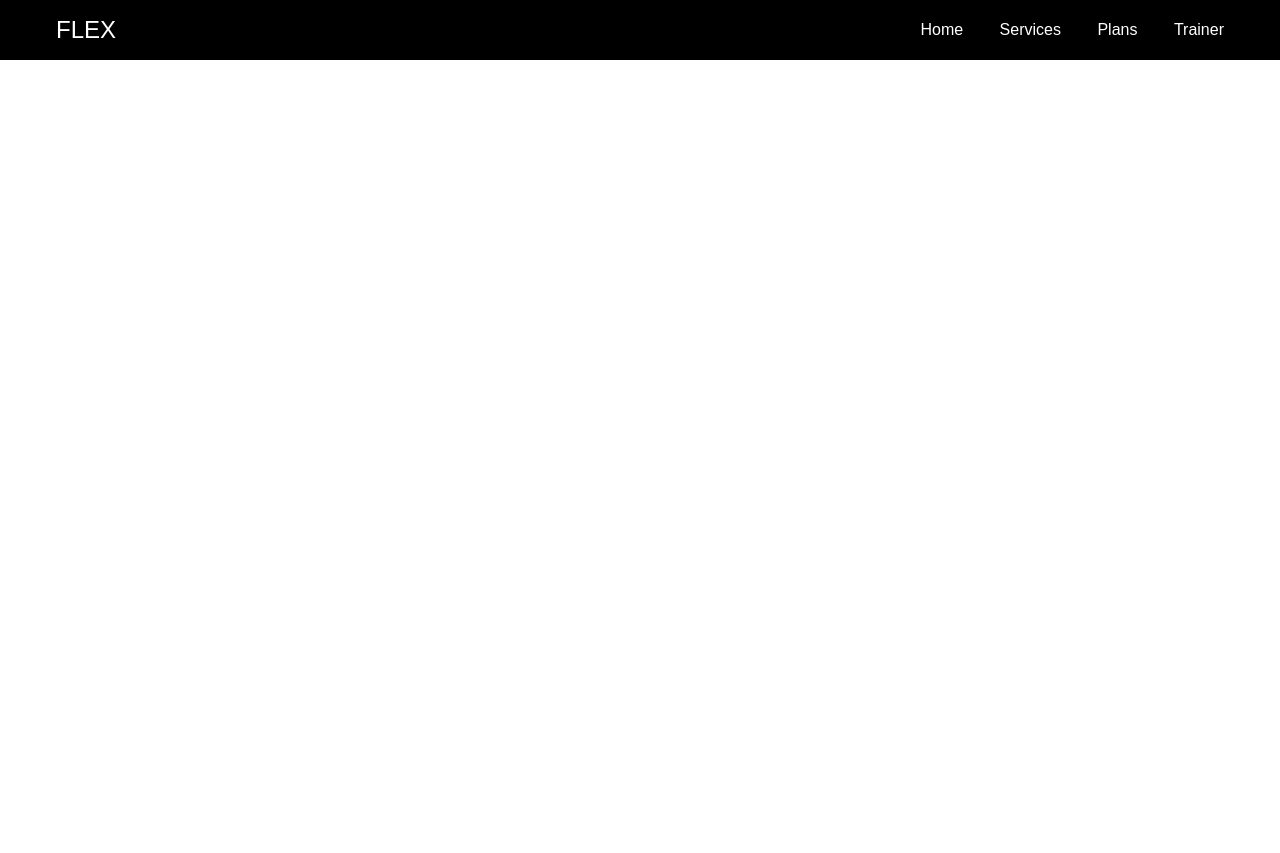
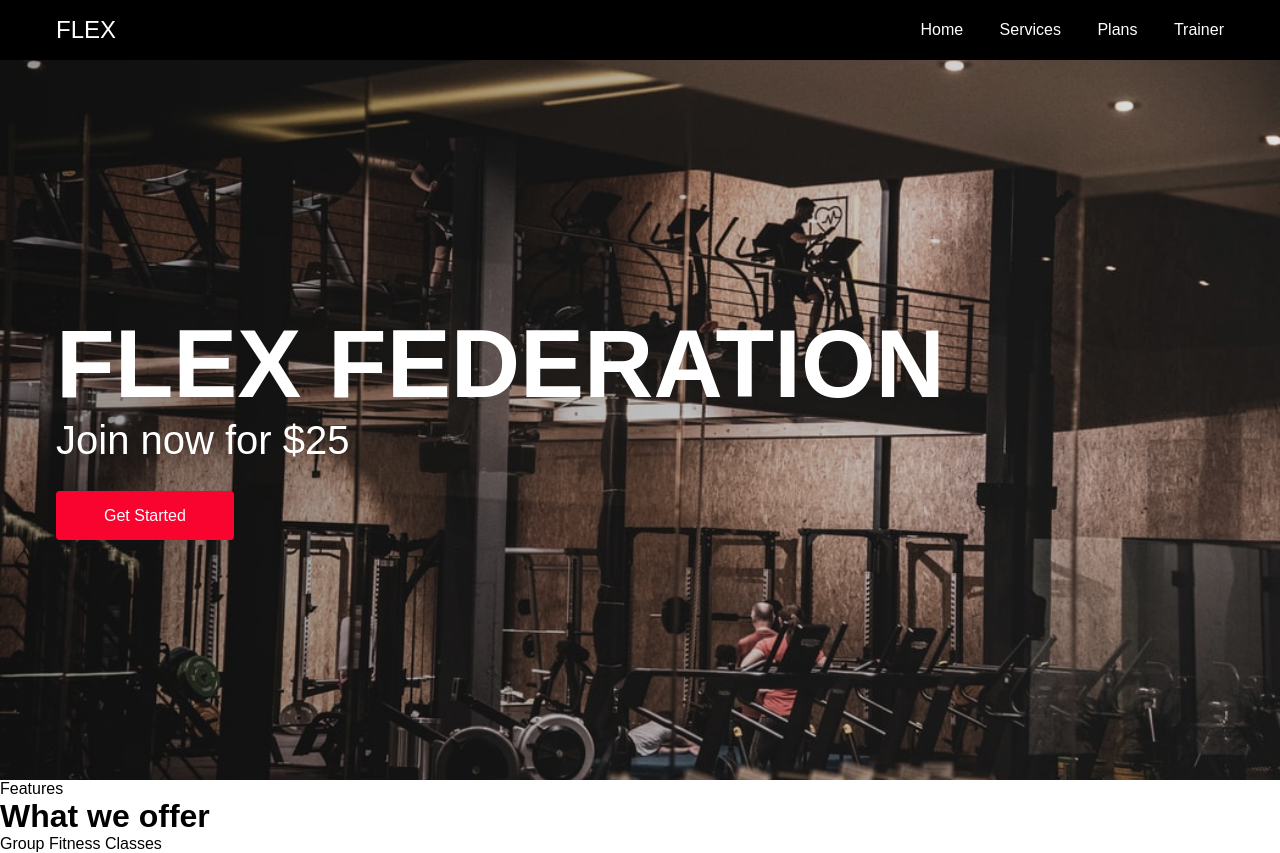
Before and after one commit to ConsoleDotLog-const/templates, a plain HTML site: page gym-landing-page/index.html in a window 1280 px wide. Before the commit the page ends 800 px from the top, so only its background shows below. Drawn offline with Linux system fonts and the light colour scheme.

Commit message:
hero section completed

```diff
--- a/gym-landing-page/app.js
+++ b/gym-landing-page/app.js
@@ -5,8 +5,8 @@ const body = document.querySelector('body')
 
 const mobileMenu = () => {
     menu.classList.toggle('is-active');
-    menuLinks.classList.toggle('is-active');
-    body.classList.toggle('is-active');
+    menuLinks.classList.toggle('active');
+    body.classList.toggle('active');
 }
 
 menu.addEventListener('click', mobileMenu)
--- a/gym-landing-page/gymStlye.css
+++ b/gym-landing-page/gymStlye.css
@@ -40,7 +40,64 @@
     color: var(--red);
 }
 
+    /* HERO SECTION */
+
+    .hero{
+        background: linear-gradient(to right, rgba(0,0,0,0.4),rgba(0,0,0,0.1)), url('./rss/images/gmy.jfif');
+        height: 90vh;
+        background-position: center;
+        background-size: cover;
+        padding: 0.5rem calc((100vw - 1200px)/ 2);
+        display: flex;
+        justify-content: flex-start;
+        align-items: center;
+    }
+
+    .hero__content{
+        color: var(--white);
+        padding: 3rem 1rem;
+        line-height: 1;
+    }
+
+    .hero__content h1{
+        font-size: clamp(3rem, 8vw,6rem);
+        text-transform: uppercase;
+        margin-bottom: 0.5rem;
+
+    }
+
+    .hero__content p{
+        font-size: clamp(1rem, 4vw,2.5rem);
+        margin-bottom: 3rem;
+    }
+
+    .button{
+        padding:1rem 3rem ;
+        border: none;
+        background: var(--red);
+        color: var(--white);
+        font-size: 1rem;
+        cursor: pointer;
+        outline: none ;
+        transition: 0.3s ease;
+        text-decoration: none;
+        border-radius: 4px;
+    }
+
+    .button:hover{
+        background: var(--black);
+    }
+
+    /* Services */
+
+
+
 @media screen and (max-width: 768px ){
+
+    body.active{
+        overflow: hidden;
+        overflow-x: hidden;
+    }
     .navbar__link{
         display: flex;
         align-items: center;
@@ -56,7 +113,7 @@
         top: -1000px;
     }
 
-    .navbar__menu.is-active{
+    .navbar__menu.active{
         top:100%;
         opacity: 1;
         z-index: 99;
--- a/gym-landing-page/index.html
+++ b/gym-landing-page/index.html
@@ -22,6 +22,27 @@
       </div>
     </nav>
 
+    <div class="hero">
+      <div class="hero__content">
+        <h1>Flex Federation</h1>
+        <p>Join now for $25</p>
+        <a href="" class="button">Get Started</a>
+      </div>
+    </div>
+
+    <!-- SERVICES -->
+    <div class="services">
+      <div class="services__container">
+        <div class="">
+          <p class="topline">Features</p>
+          <h1 class="services">What we offer</h1>
+          <div class="services__features">
+            <p class="services__feature">Group Fitness Classes</p>
+          </div>
+        </div>
+      </div>
+    </div>
+
     <script src="app.js"></script>
   </body>
 </html>
```
Also changed, not shown: gym-landing-page/rss/images/gmy.jfif (added).
